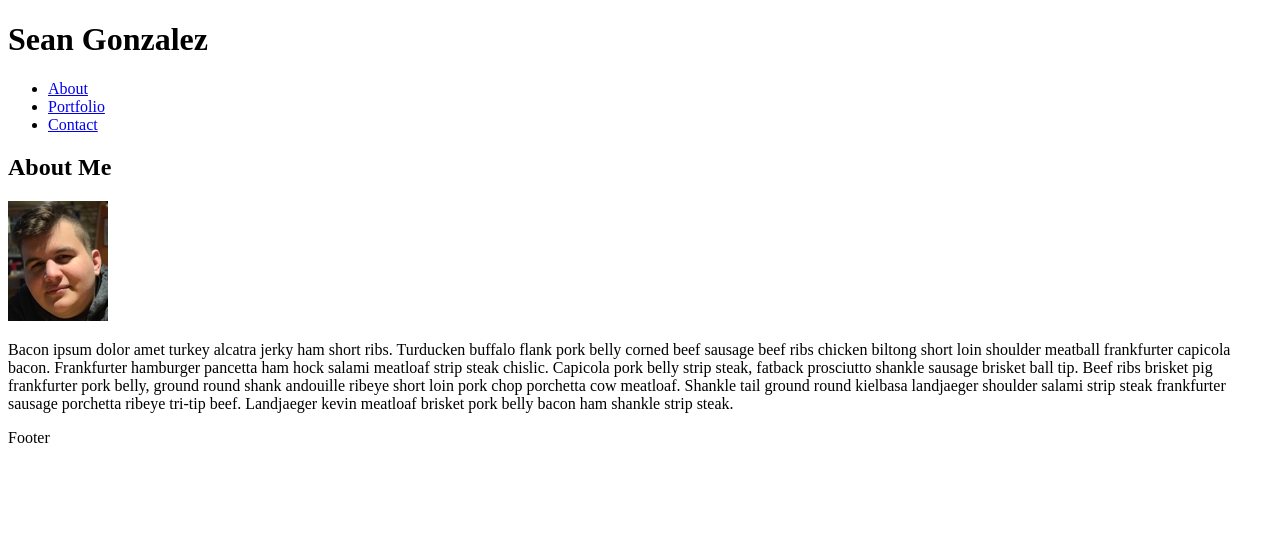
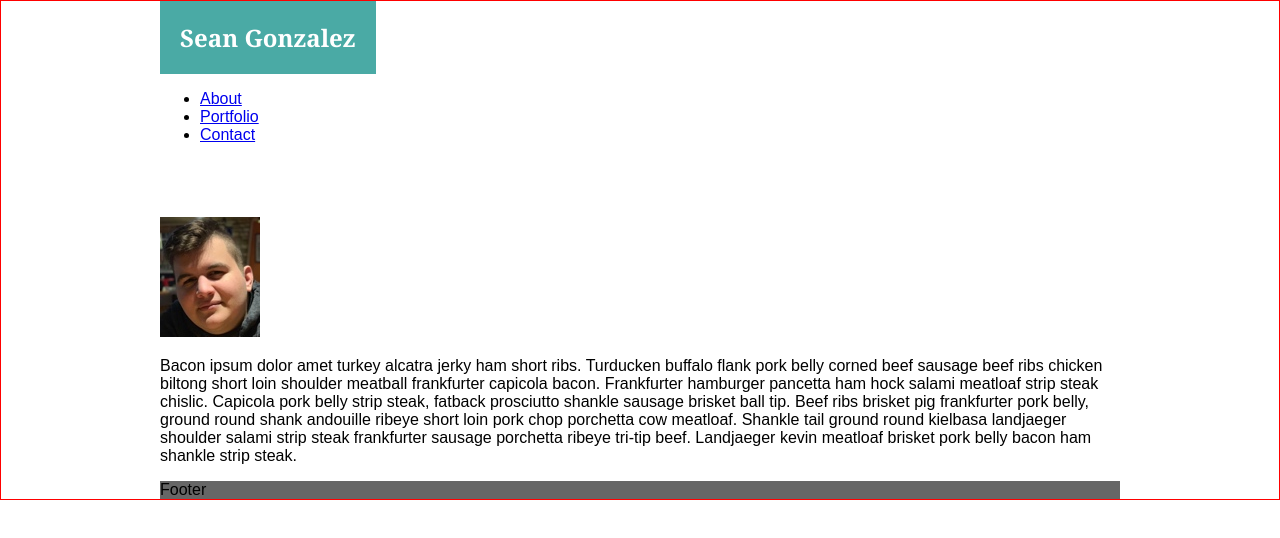
Before and after one commit to StormShocker/Portfolio, a plain HTML site: page index.html in a window 1280 px wide. Drawn offline with Linux system fonts and the light colour scheme.

Commit message:
completed some styling for the HTML site.

```diff
--- a/assets/css/style.css
+++ b/assets/css/style.css
@@ -0,0 +1,48 @@
+.foo {
+    background-image: url("/assets/images/no-image-picture.png");
+    width: 150px;
+    height: 150px;
+    padding: 0;
+    float: left;
+    margin: 20px;
+}
+
+.root {
+    width: 960px;
+    xborder: 1px solid red;
+    margin: auto;
+    margin-top: 0;
+    xdisplay: inline-block;
+    xtext-align: center;
+}
+
+body {
+    margin: 0;
+    padding: 0;
+    border: 1px solid red;
+}
+
+.root header h1 {
+    background-color: #4aaaa5;
+    display: inline-block;
+    padding: 20px;
+    margin: 0;
+}
+
+.root header {
+    background-color: #fff;
+    border-color: #ccc;
+}
+
+h1,h2,h3,h4,h5,h6 {
+    font-family: 'Georgia', Times, 'Times New Roman', serif;
+    color: #fff;
+}
+
+html {
+   font-family: 'Arial', 'Helvetica Neue', Helvetica, sans-serif;
+}
+
+footer {
+    background-color: #666666;
+}
--- a/index.html
+++ b/index.html
@@ -8,9 +8,10 @@
     <link rel="stylesheet" type="text/css" href="/assets/css/style.css">
 </head>
 <body>
+    <div class="root">
         <header>
+            <nav>
                 <h1>Sean Gonzalez</h1>
-        <nav>
                 <ul>
                     <li><a href="/index.html">About</a></li>
                     <li><a href ="/portfolio.html">Portfolio</a></li>
@@ -26,6 +27,7 @@
             </section>
         </main>
         <footer>Footer</footer>
+    </div>
 
 </body>
 </html>
```
Lines whose indentation alone changed are shown as unchanged.
